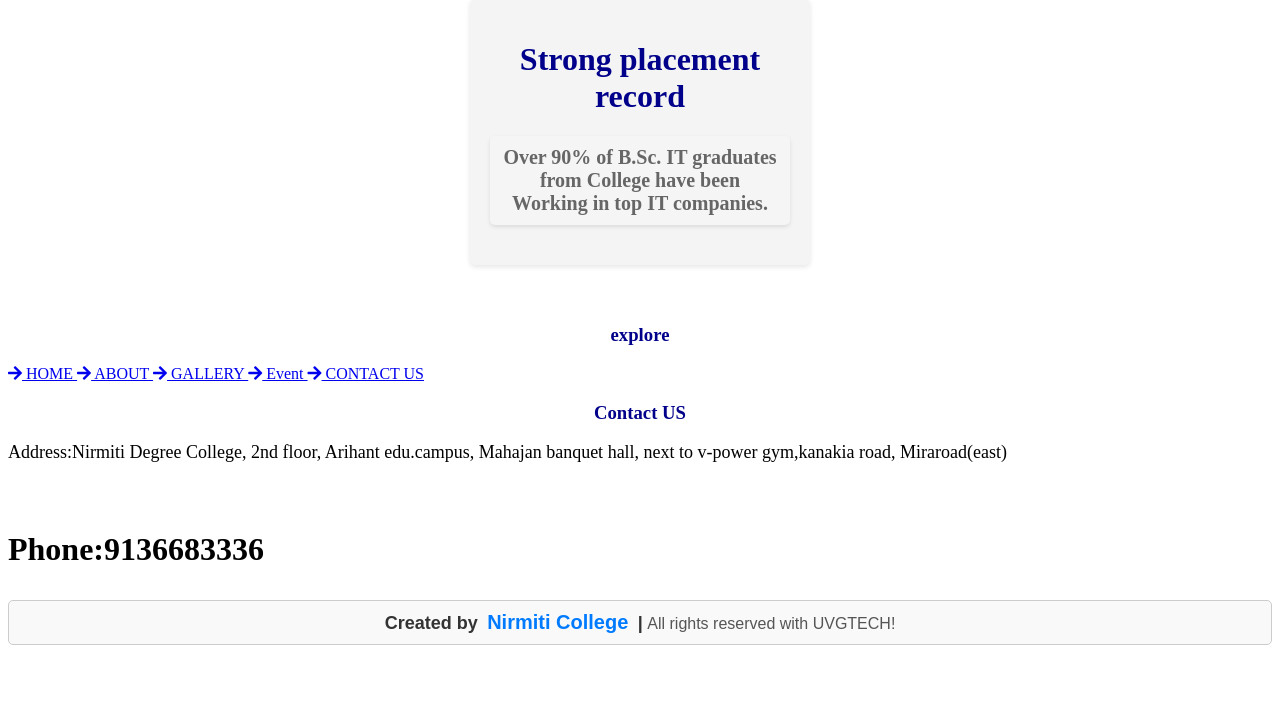
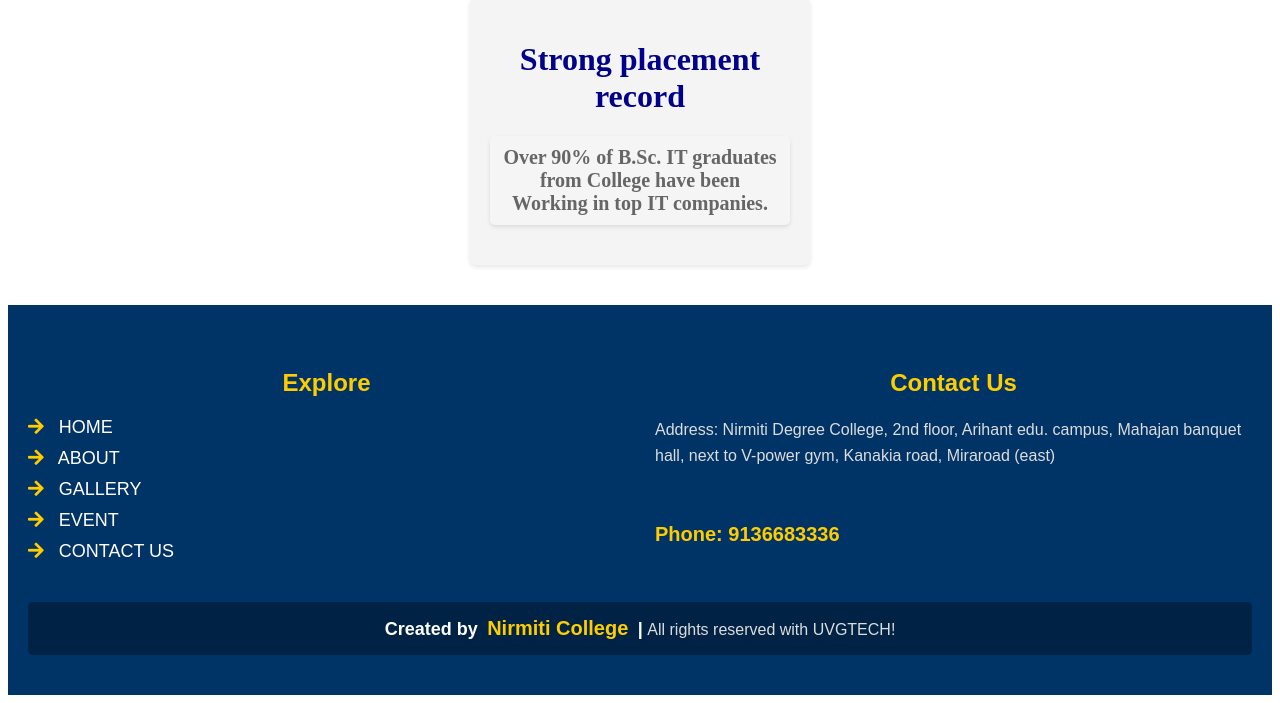
Before and after one commit to Kruti567/college_website, a PHP site: page /index.php in a window 1280 px wide. Shown: the part 2853-3556 px from the top of the page. Before the commit the page ends 3498 px from the top, so only its background shows below. Run offline with PHP 8.4, Linux system fonts and the light colour scheme.

Commit message:
updated header,footer,index.php;deleted c-banner added logo nimriti.png

```diff
--- a/common/footer.php
+++ b/common/footer.php
@@ -1,31 +1,41 @@
-<section class="footer">
+<section class="footer" style="background: #003366; color: #fff; padding: 40px 20px; font-family: 'Arial', sans-serif;">
 
-        <div class="box-container">
+    <div class="box-container" style="display: flex; flex-wrap: wrap; justify-content: space-around; gap: 30px;">
 
-            <div class="box">
-                <h3>explore</h3>
-                <a href="index.php"> <i class="fas fa-arrow-right"></i> HOME </a>
-                <a href="about.php"> <i class="fas fa-arrow-right"></i> ABOUT </a>
-                <a href="gallery.php"> <i class="fas fa-arrow-right"></i> GALLERY </a>
-                <a href="event.php"> <i class="fas fa-arrow-right"></i> Event </a>
-                <a href="contact.php"> <i class="fas fa-arrow-right"></i> CONTACT US </a>
-            </div>
-
-            <div class="box">
-                <h3>Contact US</h3>
-                <P style="font-size:18px">Address:Nirmiti Degree College, 2nd floor, Arihant edu.campus, Mahajan banquet hall, next to v-power gym,kanakia road, Miraroad(east)</P><br>
-                <P style="font-size:xx-large; font-weight:bold">Phone:9136683336</P>
-
-            </div>
-
+        <div class="box" style="flex: 1 1 250px;">
+            <h3 style="font-size: 24px; margin-bottom: 20px; color: #ffcc00;">Explore</h3>
+            <a href="index.php" style="display: block; margin: 10px 0; color: #fff; text-decoration: none; font-size: 18px;">
+                <i class="fas fa-arrow-right" style="margin-right: 10px; color: #ffcc00;"></i> HOME
+            </a>
+            <a href="about.php" style="display: block; margin: 10px 0; color: #fff; text-decoration: none; font-size: 18px;">
+                <i class="fas fa-arrow-right" style="margin-right: 10px; color: #ffcc00;"></i> ABOUT
+            </a>
+            <a href="gallery.php" style="display: block; margin: 10px 0; color: #fff; text-decoration: none; font-size: 18px;">
+                <i class="fas fa-arrow-right" style="margin-right: 10px; color: #ffcc00;"></i> GALLERY
+            </a>
+            <a href="event.php" style="display: block; margin: 10px 0; color: #fff; text-decoration: none; font-size: 18px;">
+                <i class="fas fa-arrow-right" style="margin-right: 10px; color: #ffcc00;"></i> EVENT
+            </a>
+            <a href="contact.php" style="display: block; margin: 10px 0; color: #fff; text-decoration: none; font-size: 18px;">
+                <i class="fas fa-arrow-right" style="margin-right: 10px; color: #ffcc00;"></i> CONTACT US
+            </a>
         </div>
 
-        <div style="text-align: center; font-family: Arial, sans-serif; background-color: #f9f9f9; padding: 10px; border: 1px solid #ccc; border-radius: 5px;">
-  <span style="font-size: 18px; color: #333; font-weight: bold;">Created by</span>
-  <span style="font-size: 20px; color: #007bff; font-weight: bold; margin: 0 5px;">Nirmiti College</span>
-  <span style="font-size: 18px; color: #333; font-weight: bold;">|</span>
-  <span style="font-size: 16px; color: #555;">All rights reserved with UVGTECH!</span>
-</div>
+        <div class="box" style="flex: 1 1 250px;">
+            <h3 style="font-size: 24px; margin-bottom: 20px; color: #ffcc00;">Contact Us</h3>
+            <p style="font-size: 16px; line-height: 1.6; color: #ddd;">
+                Address: Nirmiti Degree College, 2nd floor, Arihant edu. campus, Mahajan banquet hall, next to V-power gym, Kanakia road, Miraroad (east)
+            </p><br>
+            <p style="font-size: 20px; font-weight: bold; color: #ffcc00;">Phone: 9136683336</p>
+        </div>
 
+    </div>
 
-    </section>
+    <div style="text-align: center; margin-top: 30px; font-family: Arial, sans-serif; background-color: #002244; padding: 15px; border-radius: 5px;">
+        <span style="font-size: 18px; color: #fff; font-weight: bold;">Created by</span>
+        <span style="font-size: 20px; color: #ffcc00; font-weight: bold; margin: 0 5px;">Nirmiti College</span>
+        <span style="font-size: 18px; color: #fff; font-weight: bold;">|</span>
+        <span style="font-size: 16px; color: #ddd;">All rights reserved with UVGTECH!</span>
+    </div>
+
+</section>
--- a/common/header.php
+++ b/common/header.php
@@ -2,7 +2,7 @@
 
         <a href="index.php" class="logo">
             <!--<i class="fas fa-user-graduate"></i>-->
-            <img class="logo-img" src="images/logo.png" width="55" height="55" ALT="Nirmiti" ALIGN=CENTER>Nirmiti College
+            <img class="logo-img" src="images/logonimriti.PNG" width="55" height="55" ALT="Nirmiti" ALIGN=CENTER>Nirmiti College
         </a>
 
         <div id="menu-btn" class="fas fa-bars"></div>
--- a/index.php
+++ b/index.php
@@ -6,7 +6,7 @@
     <meta http-equiv="X-UA-Compatible" content="IE=edge">
     <meta name="viewport" content="width=device-width, initial-scale=1.0">
     <title>Nirmiti College | HOME</title>
-    <link rel="shortcut icon" type="images" href="images/logo.jpg">
+    <link rel="shortcut icon" type="images" href="images/logonimriti.PNG">
 
     <!-- font awesome cdn link  -->
     <link rel="stylesheet" href="https://cdnjs.cloudflare.com/ajax/libs/font-awesome/5.15.4/css/all.min.css">
@@ -183,7 +183,7 @@
     <!-- header section ends -->
     <BR>
     <div class="slider-container">
-        <img src="images/c-Banner.png" alt="Slide 1">
+        <img src="images/c-Banner2.png" alt="Slide 1">
 
 
         <div class="slider-nav">
```
Also changed, not shown: images/c-Banner.png (deleted), images/logonimriti.PNG (added).
